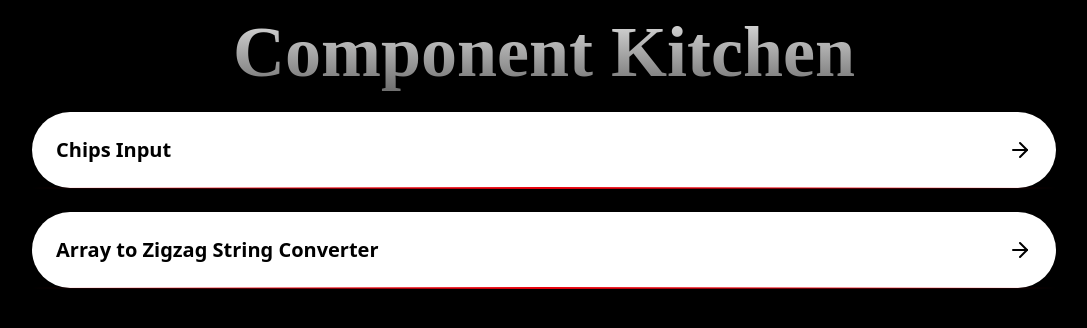
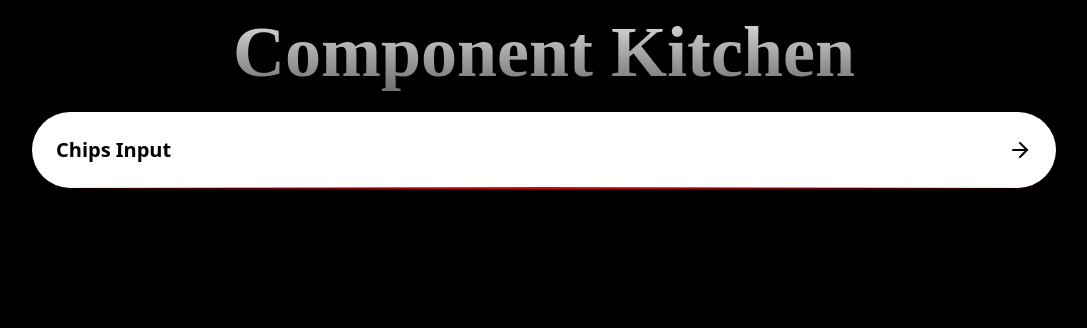
Before and after one commit to iamharshtambe/brainwave, a React (Vite) app: page / in a window 1280 px wide. Shown: the top 328 px of the page, without its empty margins (96-1183 px from the left). Built offline with nearby package versions, Linux system fonts and the light colour scheme; a web font is replaced by a local one.

Commit message:
fix bug in app

```diff
--- a/src/App.jsx
+++ b/src/App.jsx
@@ -13,9 +13,6 @@ export default function App() {
           <Link to="/chips-input" className="block w-full">
             <ComponentItem itemName="Chips Input" />
           </Link>
-          <Link to="/array-to-zigzag-string-converter" className="block w-full">
-            <ComponentItem itemName="Array to Zigzag String Converter" />
-          </Link>
         </div>
       </div>
     </div>
```
